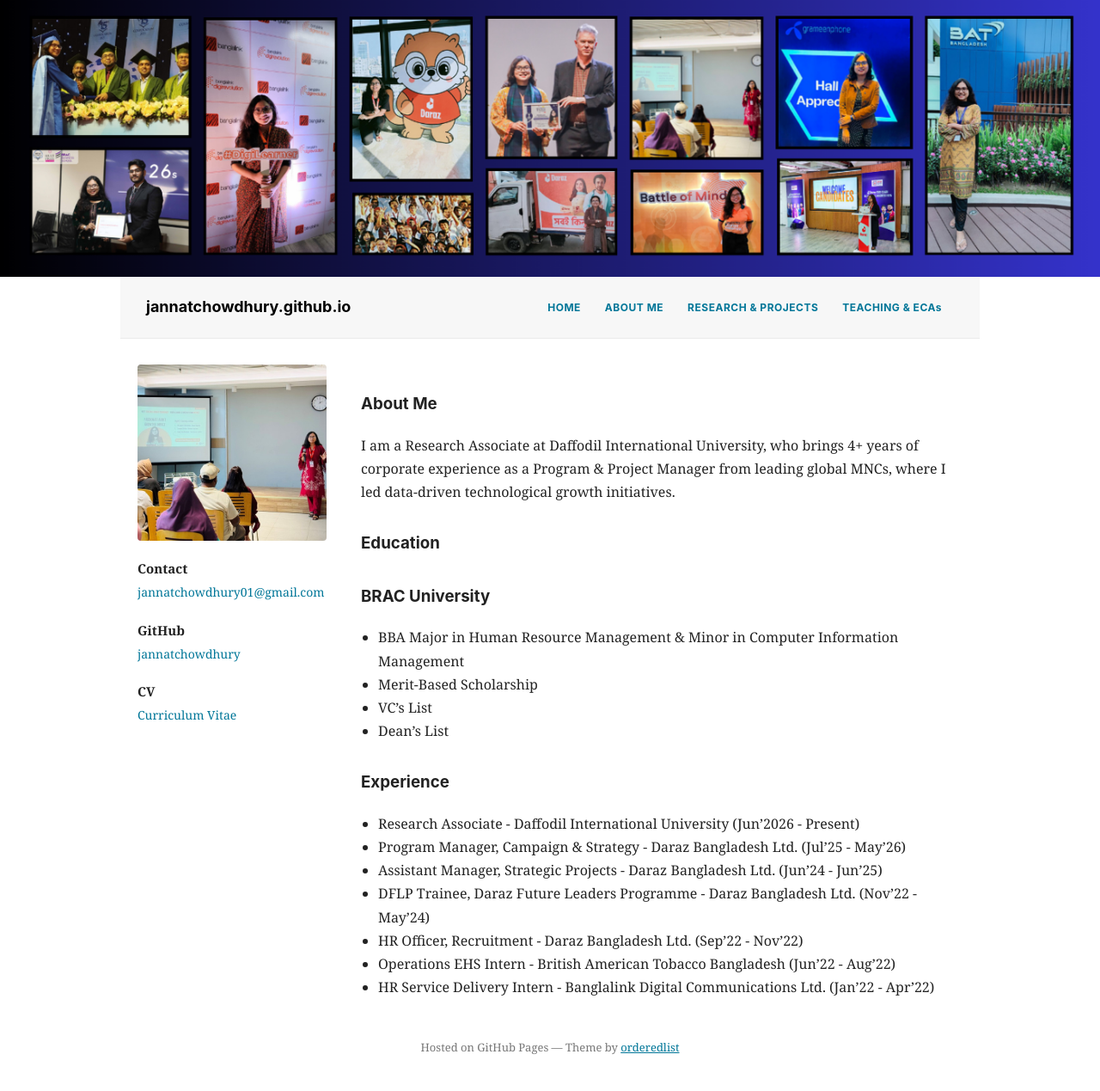
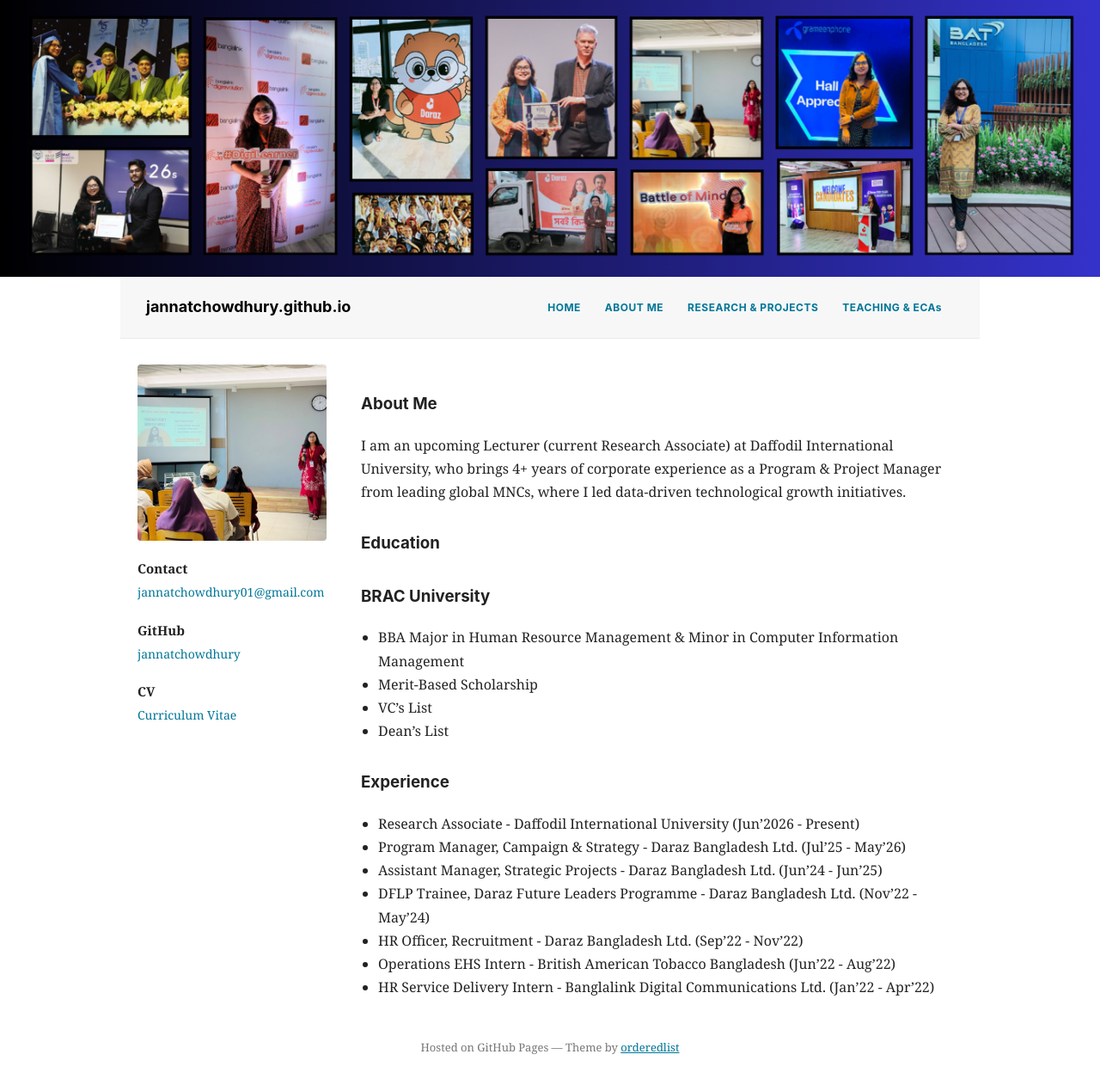
Before and after one commit to jannatchowdhury/jannatchowdhury.github.io, a Jekyll site: the page built from about.md, in a window 1280 px wide. Shown: the whole page at 86% size. Built offline with Jekyll 4.4.1, drawn with Linux system fonts in a browser that asks for light colours; our own code applies the rules of GitHub Pages for plain Markdown files.

Commit message:
Update about.md

```diff
--- a/about.md
+++ b/about.md
@@ -1,5 +1,5 @@
 ### About Me
-I am a Research Associate at Daffodil International University, who brings 4+ years of corporate experience as a Program & Project Manager from leading global MNCs, where I led data-driven technological growth initiatives.
+I am an upcoming Lecturer (current Research Associate) at Daffodil International University, who brings 4+ years of corporate experience as a Program & Project Manager from leading global MNCs, where I led data-driven technological growth initiatives.
 
 ### Education
 ### BRAC University
```
